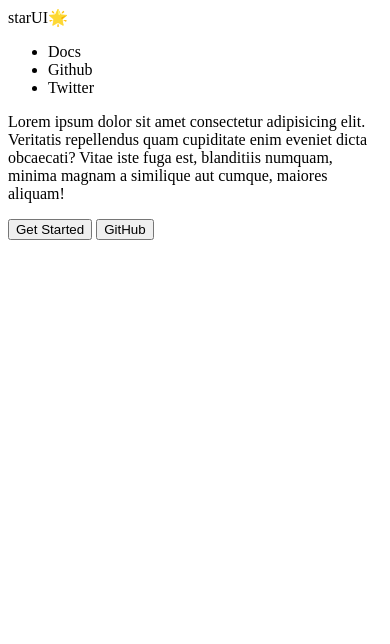
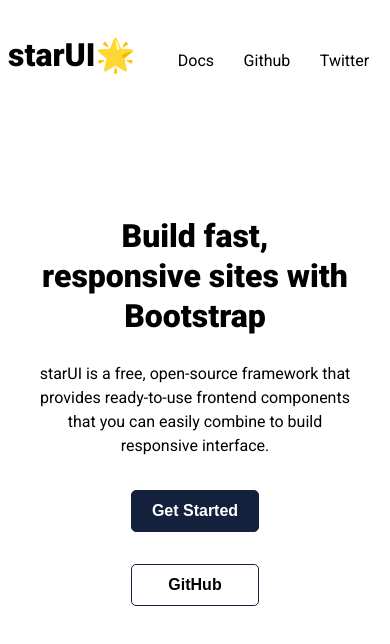
Before and after one commit to Kevin-Solomon/starUI-component-library, a plain HTML site: page index.html in a window 390 px wide. Drawn offline with Linux system fonts and the light colour scheme.

Commit message:
style : updated index.css

```diff
--- a/index.css
+++ b/index.css
@@ -0,0 +1,122 @@
+@import url('https://fonts.googleapis.com/css2?family=Roboto:wght@100;300;400;500;700;900&display=swap');
+:root {
+  --black-color: #282828;
+  --grey-color: #9a9a9a;
+  --white-color: #ffffff;
+  --lynx-white: #f7f7f7;
+  --lynx-grey: #c5c5c5;
+  --primary-color: #14213d;
+  --secondary-color: #f3f4f6;
+  font-family: 'Roboto', sans-serif;
+}
+/* CSS resets */
+body {
+  margin: 0;
+  padding: 0;
+  box-sizing: border-box;
+}
+/* Typography */
+h1 {
+  font-size: 3rem;
+  line-height: 4rem;
+  font-weight: 900;
+}
+h2 {
+  font-size: 2rem;
+  line-height: 2.5rem;
+  font-weight: 900;
+}
+h3 {
+  font-size: 1.5rem;
+  line-height: 2rem;
+  font-weight: 900;
+}
+h4 {
+  font-size: 1rem;
+  line-height: 1.5rem;
+  font-weight: 900;
+}
+h5 {
+  font-size: 0.5rem;
+  line-height: 1rem;
+  font-weight: 900;
+}
+.x-large-text {
+  font-size: 3rem;
+  line-height: 4rem;
+}
+.large-text {
+  font-size: 2rem;
+  line-height: 2.5rem;
+}
+.medium-text {
+  font-size: 1.5rem;
+  line-height: 2rem;
+}
+.small-text {
+  font-size: 1rem;
+  line-height: 1.5rem;
+}
+.extra-small-text {
+  font-size: 0.5rem;
+  line-height: 1rem;
+}
+/* Navbar */
+.navbar {
+  display: flex;
+  align-items: baseline;
+  padding: 1rem;
+}
+.navbar .right-nav {
+  margin-left: auto;
+}
+.right-nav ul {
+  padding: 0;
+  margin: 0;
+}
+.right-nav li {
+  list-style: none;
+  display: inline-block;
+  padding: 0.8rem;
+}
+/* Body */
+.container-center {
+  width: 80%;
+  padding-top: 8rem;
+  margin: 0 auto;
+  text-align: center;
+}
+/* button */
+.btn {
+  padding: 0.5em;
+  margin: 1em;
+  min-width: 8rem;
+  transition: box-shadow 0.5s ease-in-out;
+  border: none;
+  background-color: transparent;
+  border-radius: 5px;
+  font-weight: 600;
+}
+.btn:hover {
+  box-shadow: rgba(0, 0, 0, 0.35) 0px 5px 15px;
+  cursor: pointer;
+}
+.primary-btn {
+  background-color: var(--primary-color);
+  color: var(--white-color);
+  border: 1px solid var(--primary-color);
+}
+.secondary-btn {
+  border: 1px solid var(--primary-color);
+}
+
+/* media query */
+
+@media (max-width: 480px) {
+  .navbar {
+    padding: 0.5rem;
+  }
+  .container-center {
+    padding-top: 5rem;
+  }
+}
--- a/index.html
+++ b/index.html
@@ -8,9 +8,9 @@
   <title>starUI🌟</title>
 </head>
 <body>
-  <nav>
+  <nav class='navbar'>
     <div class="logo">
-      starUI🌟
+      <h2>starUI🌟</h2>
     </div>
     <div class="right-nav">
       <ul>
@@ -20,10 +20,11 @@
       </ul>
     </div>
   </nav>
-  <main>
-    <p>Lorem ipsum dolor sit amet consectetur adipisicing elit. Veritatis repellendus quam cupiditate enim eveniet dicta obcaecati? Vitae iste fuga est, blanditiis numquam, minima magnam a similique aut cumque, maiores aliquam!</p>
-    <button>Get Started</button>
-    <button>GitHub</button>
+  <main class='container-center'>
+    <h2>Build fast, responsive sites with Bootstrap </h2>
+    <p class="small-text">starUI is a free, open-source framework that provides ready-to-use frontend components that you can easily combine to build responsive interface. </p>
+    <button class='btn primary-btn small-text'><a>Get Started</a></button>
+    <button class='btn secondary-btn small-text'><a>GitHub</a></button>
   </main>
 </body>
 </html>
```
